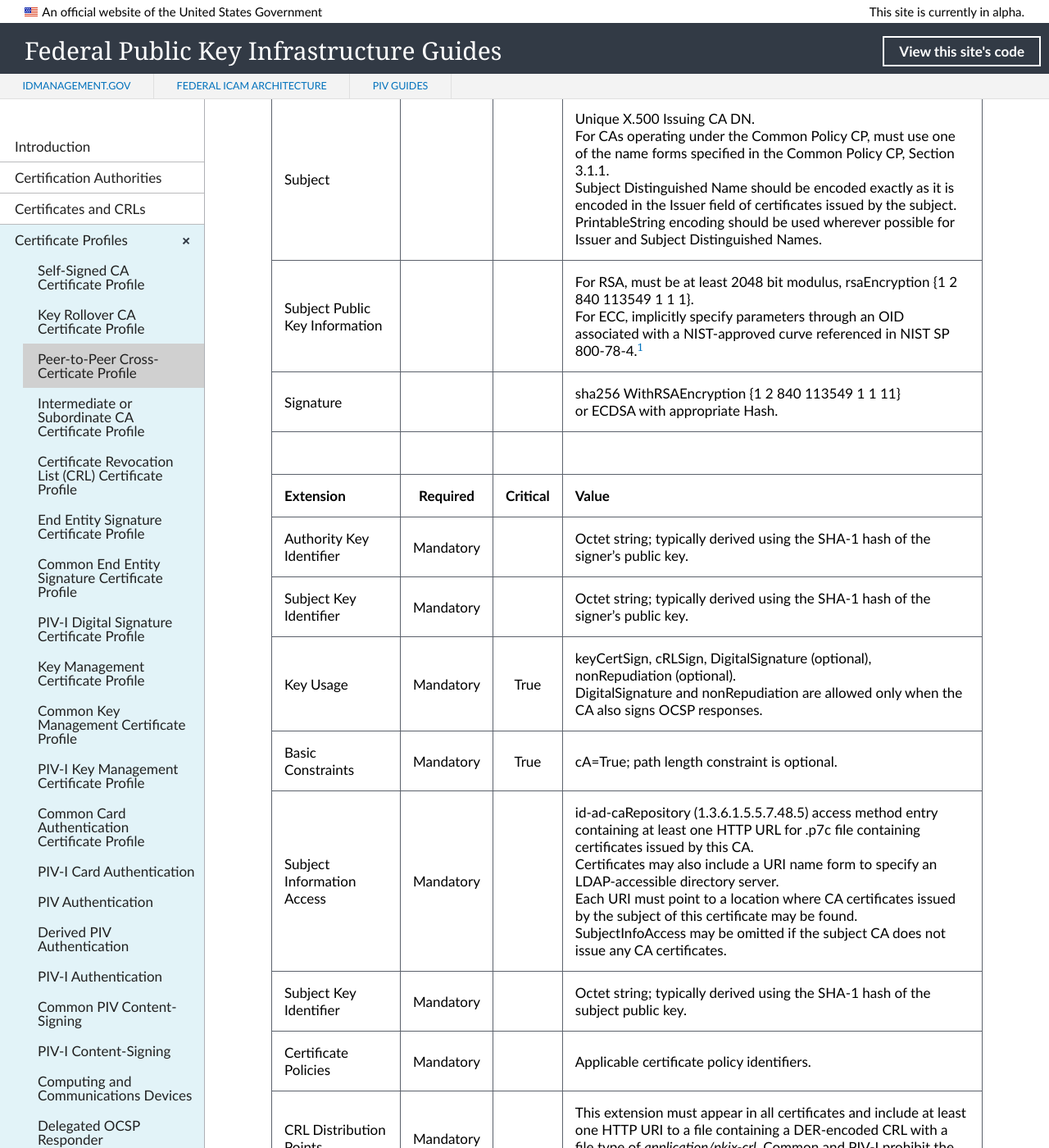
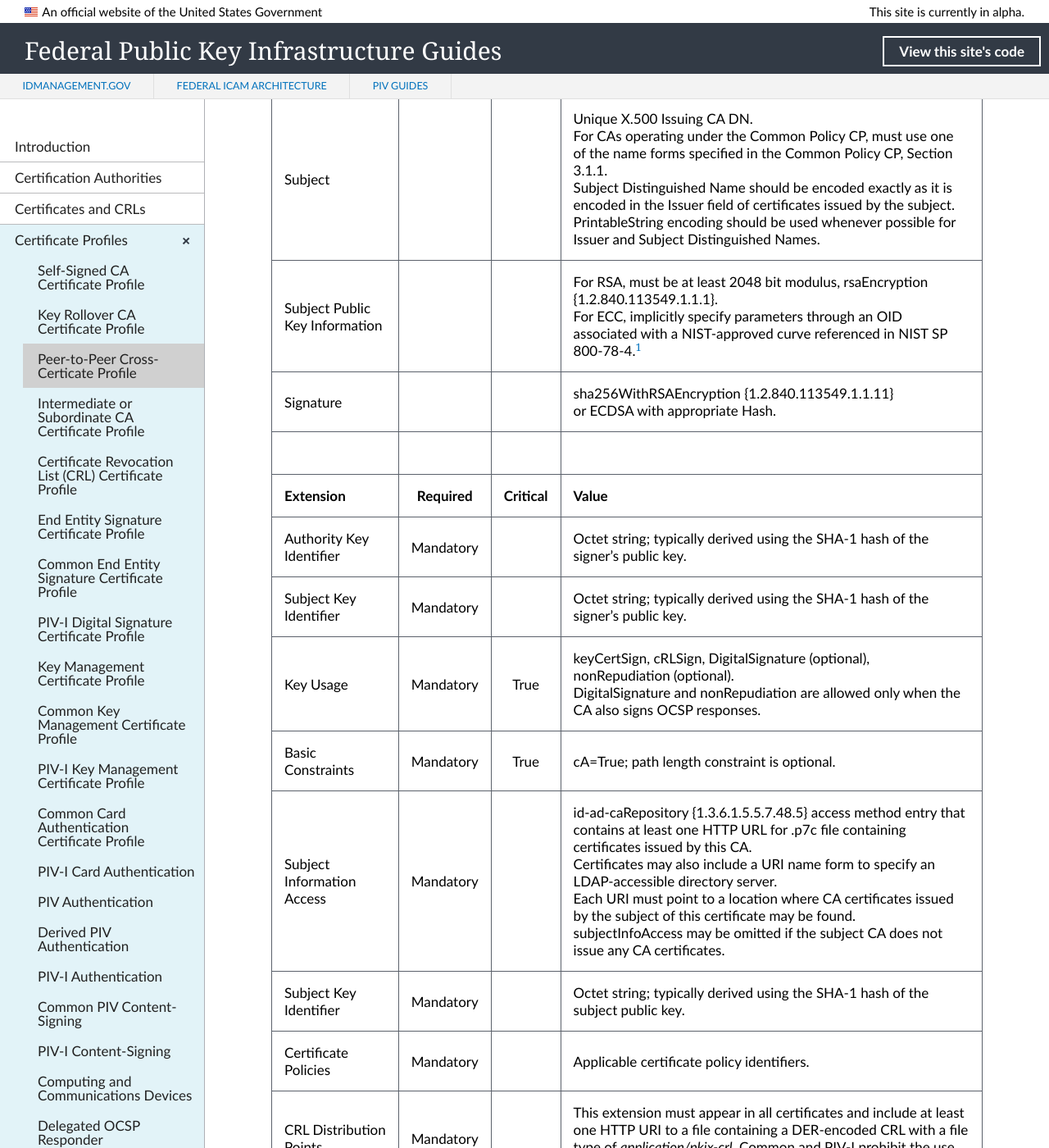
Before and after one commit to GSA/fpki-guides, a Jekyll site: the page built from _profiles/03_p2p_cross_cert.md, in a window 1280 px wide and 1400 px high, scrolled down 787 px. Shown: the whole window at 82% size. Built offline with Jekyll 4.4.1, drawn with Linux system fonts in a browser that asks for light colours; nearby versions of some CDN libraries; library files that are not in the unit come from our copies; some of the changed text lies outside the part shown.

Commit message:
Update 03_p2p_cross_cert.md
OID dots and formatting. Edits.

```diff
--- a/_profiles/03_p2p_cross_cert.md
+++ b/_profiles/03_p2p_cross_cert.md
@@ -10,23 +10,23 @@
 | :-------- | :---: | :---: | :-------------------------------     |
 | Version   |       |       | V3 (2)                                 |
 | Serial Number   |       |       | Must be a unique positive number. |
-| Issuer Signature Algorithm   |       |       |  One of the following: <br>sha256 WithRSAEncryption {1 2 840 113549 1 1 11} <br>ecdsa-with-SHA256 {1.2.840.10045.4.3.2} <br>ecdsa-with-SHA384 {1.2.840.10045.4.3.3} <br>ecdsa-with-SHA512 {1.2.840.10045.4.3.4}. |
-| Issuer Distinguished Name   |       |       |  Unique X.500 Issuing CA DN. <br>For CAs operating under the _X.509 Certificate Policy for the U.S. Federal PKI Common Policy Framework_ (aka, Common Policy CP), must use one of the name forms specified in the Common Policy CP, Section 3.1.1.<br>PrintableString encoding should be used wherever possible for Issuer and Subject Distinguished Names.  |
-| Validity Period   |       |       |  No longer than 3 years from date of issue.<BR>Expressed in UTCTime for dates until end of 2049 and GeneralizedTime for dates thereafter.  |
-| Subject   |       |       |   Unique X.500 Issuing CA DN.<BR>For CAs operating under the Common Policy CP, must use one of the name forms specified in the Common Policy CP, Section 3.1.1.<BR>Subject Distinguished Name should be encoded exactly as it is encoded in the Issuer field of certificates issued by the subject.<br>PrintableString encoding should be used wherever possible for Issuer and Subject Distinguished Names.    |
-| Subject Public Key Information   |       |       |   For RSA, must be at least 2048 bit modulus, rsaEncryption {1 2 840 113549 1 1 1}.<BR>For ECC, implicitly specify parameters through an OID associated with a NIST-approved curve referenced in NIST SP 800-78-4.<sup>[1](#1)</sup>   |
-| Signature   |       |       |   sha256 WithRSAEncryption {1 2 840 113549 1 1 11}<BR>or ECDSA with appropriate Hash.   |
+| Issuer Signature Algorithm   |       |       |  One of the following:<br>sha256WithRSAEncryption {1.2.840.113549.1.1.11}<br>ecdsa-with-SHA256 {1.2.840.10045.4.3.2}<br>ecdsa-with-SHA384 {1.2.840.10045.4.3.3}<br>ecdsa-with-SHA512 {1.2.840.10045.4.3.4}. |
+| Issuer Distinguished Name   |       |       |  Unique X.500 Issuing CA DN.<br>For CAs operating under the _X.509 Certificate Policy for the U.S. Federal PKI Common Policy Framework_ (aka, Common Policy CP), must use one of the name forms specified in the Common Policy CP, Section 3.1.1.<br>PrintableString encoding should be used whenever possible for Issuer and Subject Distinguished Names.  |
+| Validity Period   |       |       |  No longer than 3 years from date of issue.<br>Expressed in UTCTime for dates until end of 2049 and GeneralizedTime for dates thereafter.  |
+| Subject   |       |       |   Unique X.500 Issuing CA DN.<br>For CAs operating under the Common Policy CP, must use one of the name forms specified in the Common Policy CP, Section 3.1.1.<br>Subject Distinguished Name should be encoded exactly as it is encoded in the Issuer field of certificates issued by the subject.<br>PrintableString encoding should be used whenever possible for Issuer and Subject Distinguished Names.    |
+| Subject Public Key Information   |       |       |   For RSA, must be at least 2048 bit modulus, rsaEncryption {1.2.840.113549.1.1.1}.<br>For ECC, implicitly specify parameters through an OID associated with a NIST-approved curve referenced in NIST SP 800-78-4.<sup>[1](#1)</sup>   |
+| Signature   |       |       |   sha256WithRSAEncryption {1.2.840.113549.1.1.11}<br>or ECDSA with appropriate Hash.   |
 |               |                 |              |                                       |
 | **Extension** |  **Required**   | **Critical** | **Value**                             |
 | Authority Key Identifier  | Mandatory |  |  Octet string; typically derived using the SHA-1 hash of the signer’s public key. |
 | Subject Key Identifier  | Mandatory |  |  Octet string; typically derived using the SHA-1 hash of the signer’s public key. |
 | Key Usage  | Mandatory | True |  keyCertSign, cRLSign, DigitalSignature (optional), nonRepudiation (optional).<br>DigitalSignature and nonRepudiation are allowed only when the CA also signs OCSP responses.|
 | Basic Constraints   | Mandatory | True |  cA=True; path length constraint is optional. |
-| Subject Information Access   | Mandatory |  |  id-ad-caRepository (1.3.6.1.5.5.7.48.5) access method entry containing at least one HTTP URL for .p7c file containing certificates issued by this CA.<BR>Certificates may also include a URI name form to specify an LDAP-accessible directory server.<BR>Each URI must point to a location where CA certificates issued by the subject of this certificate may be found. <BR>SubjectInfoAccess may be omitted if the subject CA does not issue any CA certificates. |
+| Subject Information Access   | Mandatory |  |  id-ad-caRepository {1.3.6.1.5.5.7.48.5} access method entry that contains at least one HTTP URL for .p7c file containing certificates issued by this CA.<br>Certificates may also include a URI name form to specify an LDAP-accessible directory server.<br>Each URI must point to a location where CA certificates issued by the subject of this certificate may be found. <br>subjectInfoAccess may be omitted if the subject CA does not issue any CA certificates. |
 | Subject Key Identifier   | Mandatory |  | Octet string; typically derived using the SHA-1 hash of the subject public key.   |
 | Certificate Policies   | Mandatory  |  | Applicable certificate policy identifiers. |
 | CRL Distribution Points   | Mandatory  |  | This extension must appear in all certificates and include at least one HTTP URI to a file containing a DER-encoded CRL with a file type of _application/pkix-crl_. Common and PIV-I prohibit the use of indirect CRLs or CRLs segmented by reason code. |
-| Authority Information Access   | Mandatory  |  | authorityInfoAccess consists of a sequence of accessMethod and accessLocation pairs.<br>id-ad-caIssuers {1.3.6.1.5.5.7.48.2} access method entry containing HTTP URL for .p7c file containing certificates issued to this CA.<br>LDAP URI may optionally be included.<BR>id-ad-ocsp {1.3.6.1.5.5.7.48.1} access method entry contains HTTP URL for the Issuing CA OCSP Responder, if available. |
+| Authority Information Access   | Mandatory  |  | authorityInfoAccess consists of a sequence of accessMethod and accessLocation pairs.<br>id-ad-caIssuers {1.3.6.1.5.5.7.48.2} access method entry that contains HTTP URL for .p7c file containing certificates issued to this CA.<br>LDAP URI may optionally be included.<br>id-ad-ocsp {1.3.6.1.5.5.7.48.1} access method entry contains HTTP URL for the Issuing CA OCSP Responder, if available. |
 | Policy Mappings  | Mandatory  |  | Pairs of issuerDomainPolicy OID mapped to the equivalent subjectDomainPolicy OID. |
 | Policy Constraints   | Optional  |  | Either requireExplicitPolicy or inhibitPolicyMapping may be present.<br>If present, this extension should be marked as noncritical to support legacy applications that cannot process policyConstraints.<br>InhibitPolicyMapping SkipCerts should be:<br>_1_ in certs issued to a cross-certified Bridge<br>_0_ when issued to a member of the issuing Bridge CA<br>_2_ within the FPKI trust infrastructure to a CA that may issue a cross-certificate to a Bridge. |
 | Inhibit Any Policy   | Optional  |  | SkipCerts=0. |
```
